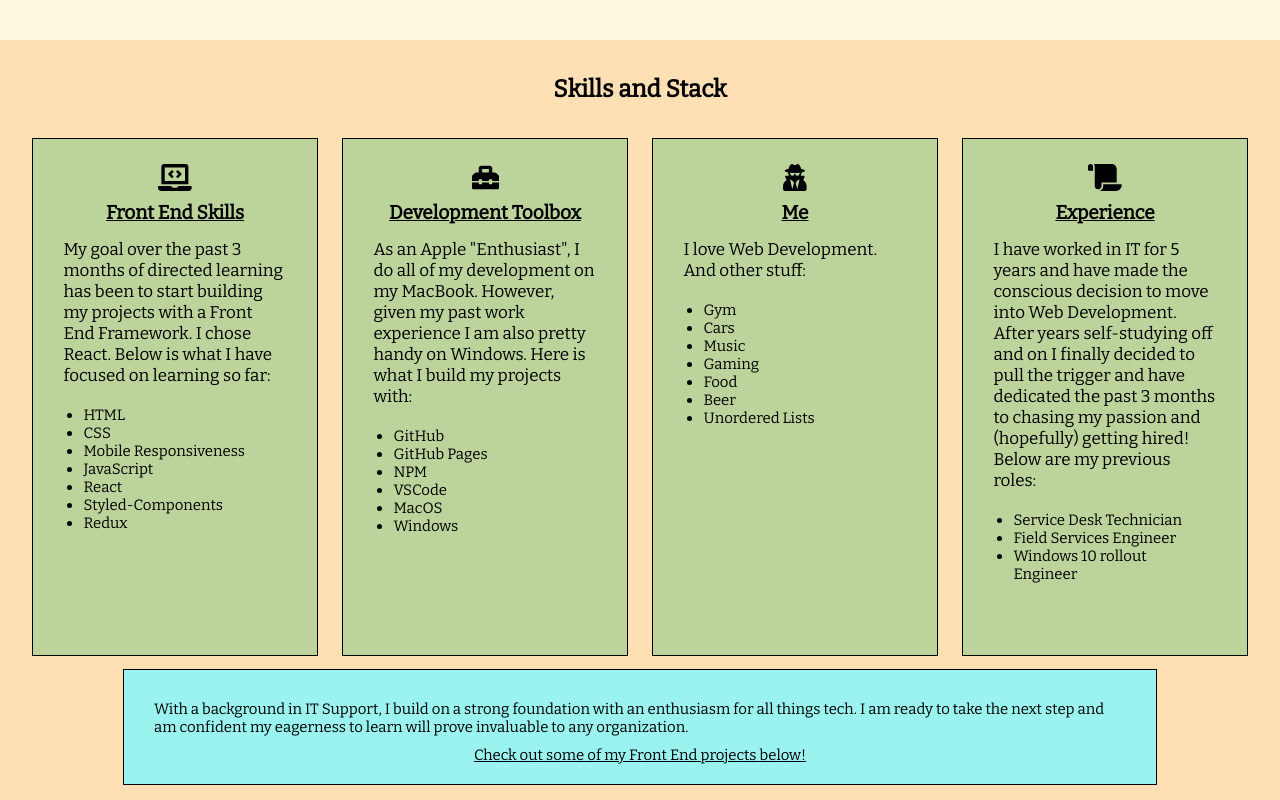
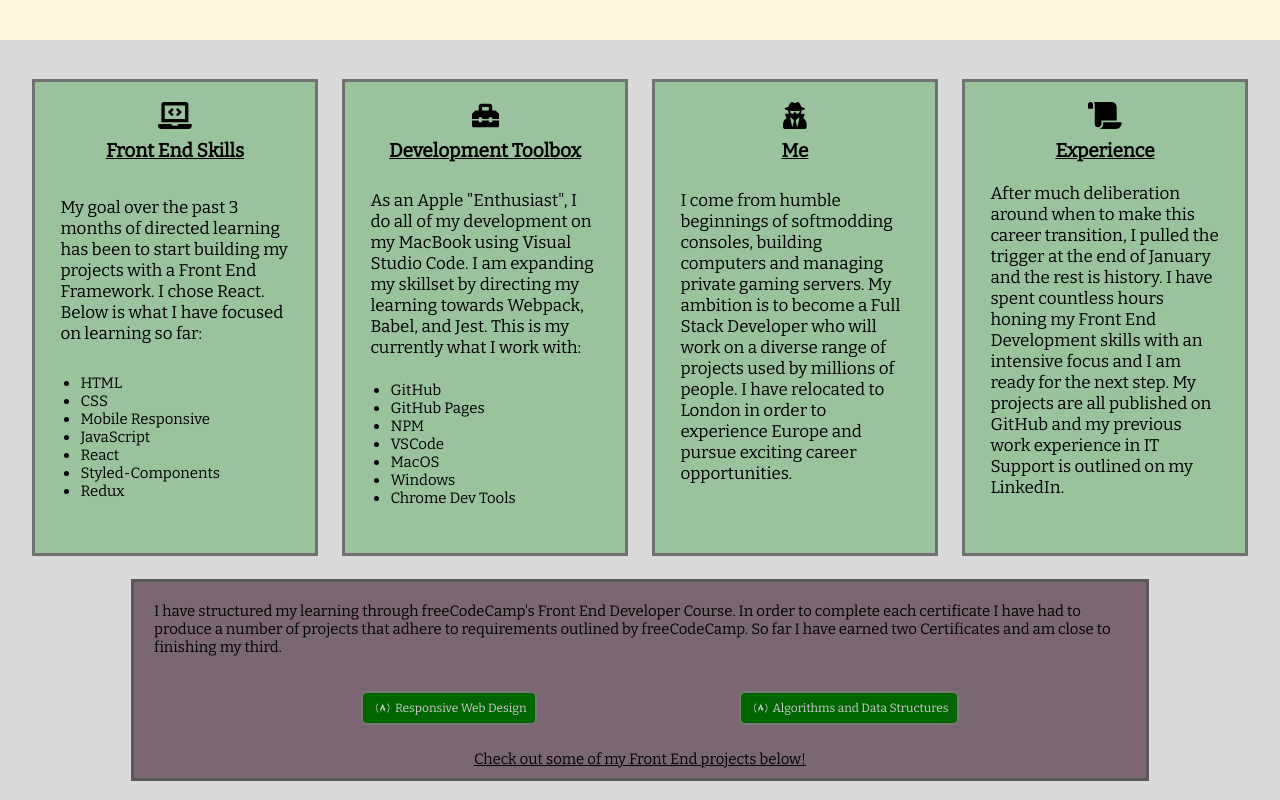
Before and after one commit to matthewmcintyre/react_personal_portfolio, a React (Create React App) app: page / in a window 1280 px wide. Shown: the part 760-1560 px from the top of the page. Built offline with nearby package versions, Linux system fonts and the light colour scheme.

Commit message:
content improvements

```diff
--- a/src/components/SummarySection/SkillBox.js
+++ b/src/components/SummarySection/SkillBox.js
@@ -7,11 +7,11 @@ const SkillWrapper = styled.div`
   flex-direction: column;
   height: 100%;
   align-items: center;
-  background-color: #bcd39c;
-  border: 1px solid black;
+  background-color: #99c29d;
+  border: 3px solid #717171;
   padding: 5px;
   @media (min-width: 700px) {
-    padding: 20px;
+    padding: 15px; 10px;
   }
 `;
 
@@ -32,11 +32,11 @@ const SkillTitle = styled.div`
   }
 `;
 
-//this currently does not do anything, probably because I need to set a static height
 const SkillSummaryWrapper = styled.div`
   display: flex;
   flex-direction: column;
-  justify-content: space-between;
+  justify-content: space-evenly;
+  height: 80%;
 `;
 
 const SkillSummaryIntro = styled.div`
@@ -58,7 +58,7 @@ const SkillSummaryList = styled.div`
 
   @media (min-width: 700px) {
     font-size: 15px;
-    padding: 10px 30px;
+    padding: 0px 30px;
   }
 `;
 
--- a/src/components/SummarySection/SummarySection.container.js
+++ b/src/components/SummarySection/SummarySection.container.js
@@ -9,14 +9,16 @@ import {
   faUserSecret,
   faScroll
 } from "@fortawesome/free-solid-svg-icons";
+import { faFreeCodeCamp } from "@fortawesome/free-brands-svg-icons";
+import { FontAwesomeIcon } from "@fortawesome/react-fontawesome";
 
 const SectionWrapper = styled.section`
-  height: 1700px;
-  background: #ffe0b5;
+  height: 1800px;
+  background: #dadada;
   display: flex;
   flex-direction: column;
   justify-content: space-evenly;
-  padding: 0px 20px;
+  padding: 0px 10px;
 
   @media (min-width: 700px) {
     height: 100vh;
@@ -24,22 +26,15 @@ const SectionWrapper = styled.section`
   }
 `;
 
-const Heading = styled.h1`
-  color: black;
-  align-self: center;
-`;
-
 const WriteUpWrapper = styled.div`
   align-self: center;
   width: 90%;
-  background-color: #9bf3f0;
+  background-color: #7b6771;
   padding: 10px;
-  border: 1px solid black;
-
+  border: 3px solid #5a5a5a;
   font-size: 14px;
 
   @media (min-width: 700px) {
-    padding: 20px;
     margin: 20px;
     font-size: 15px;
     width: 80%;
@@ -77,7 +72,7 @@ const FrontEndSkillList = (
   <ul>
     <li>HTML</li>
     <li>CSS</li>
-    <li>Mobile Responsiveness</li>
+    <li>Mobile Responsive</li>
     <li>JavaScript</li>
     <li>React</li>
     <li>Styled-Components</li>
@@ -93,35 +88,52 @@ const ToolboxSkillList = (
     <li>VSCode</li>
     <li>MacOS</li>
     <li>Windows</li>
+    <li>Chrome Dev Tools</li>
   </ul>
 );
 
-const MeSkillList = (
-  <ul>
-    <li>Gym</li>
-    <li>Cars</li>
-    <li>Music</li>
-    <li>Gaming</li>
-    <li>Food</li>
-    <li>Beer</li>
-    <li>Unordered Lists</li>
-  </ul>
-);
+const WriteUpContent =
+  "I have structured my learning through freeCodeCamp's Front End Developer Course. In order to complete each certificate I have had to produce a number of projects that adhere to requirements outlined by freeCodeCamp. So far I have earned two Certificates and am close to finishing my third.";
 
-const ExperienceSkillList = (
-  <ul>
-    <li>Service Desk Technician</li>
-    <li>Field Services Engineer</li>
-    <li>Windows 10 rollout Engineer</li>
-  </ul>
-);
+const FreeCodeCampCertButtonWrapper = styled.div`
+  display: flex;
+  width: 100%;
+  justify-content: space-evenly;
+  padding: 20px 0px;
+  flex-direction: column;
+
+  @media (min-width: 700px) {
+    flex-direction: row;
+    padding: 20px;
+  }
+`;
+
+const FreeCodeCampCertButton = styled.div`
+  color: #ccc;
+  background: darkgreen;
+  border: 2px solid #777;
+  border-radius: 6px;
+  padding: 8px;
+  font-size: 12px;
+  cursor: pointer;
+  transition: 0.5s;
+  text-align: center;
+  margin: 5px;
+
+  :hover {
+    color: #333333;
+    background: #ccc;
+  }
+`;
+
+const FreeCodeCampCertIcon = styled(FontAwesomeIcon)`
+  padding: 0px 5px;
+`;
 
 class SummarySection extends Component {
   render() {
     return (
       <SectionWrapper id="summarysection">
-        <Heading>Skills and Stack</Heading>
-
         <SkillBoxContainer>
           <SkillBox
             icon={faLaptopCode}
@@ -133,33 +145,47 @@ class SummarySection extends Component {
           <SkillBox
             icon={faToolbox}
             title="Development Toolbox"
-            contentIntro='As an Apple "Enthusiast", I do all of my development on my MacBook. However, given my past work experience I am also pretty handy on Windows. Here is what I build my projects with:'
+            contentIntro='As an Apple "Enthusiast", I do all of my development on my MacBook using Visual Studio Code. I am expanding my skillset by directing my learning towards Webpack, Babel, and Jest. This is my currently what I work with:'
             contentList={ToolboxSkillList}
           />
 
           <SkillBox
             icon={faUserSecret}
             title="Me"
-            contentIntro="I love Web Development. And other stuff:"
-            contentList={MeSkillList}
+            contentIntro="I come from humble beginnings of softmodding consoles, building computers and managing private gaming servers. My ambition is to become a Full Stack Developer who will work on a diverse range of projects used by millions of people. I have relocated to London in order to experience Europe and pursue exciting career opportunities."
           />
 
           <SkillBox
             icon={faScroll}
             title="Experience"
-            contentIntro="I have worked in IT for 5 years and have made the conscious decision to move into Web Development. After years self-studying off and on I finally decided to pull the trigger and have dedicated the past 3 months to chasing my passion and (hopefully) getting hired! Below are my previous roles:"
-            contentList={ExperienceSkillList}
+            contentIntro="After much deliberation around when to make this career transition, I pulled the trigger at the end of January and the rest is history. I have spent countless hours honing my Front End Development skills with an intensive focus and I am ready for the next step. My projects are all published on GitHub and my previous work experience in IT Support is outlined on my LinkedIn."
           />
         </SkillBoxContainer>
 
         <WriteUpWrapper>
-          <WriteUp>
-            With a background in IT Support, I build on a strong foundation with
-            an enthusiasm for all things tech. I am ready to take the next step
-            and am confident my eagerness to learn will prove invaluable to any
-            organization.
-          </WriteUp>
-
+          <WriteUp>{WriteUpContent}</WriteUp>
+          <FreeCodeCampCertButtonWrapper>
+            <FreeCodeCampCertButton
+              onClick={() =>
+                window.open(
+                  "https://www.freecodecamp.org/certification/matthewmcintyre/responsive-web-design"
+                )
+              }
+            >
+              <FreeCodeCampCertIcon icon={faFreeCodeCamp} />
+              Responsive Web Design
+            </FreeCodeCampCertButton>
+            <FreeCodeCampCertButton
+              onClick={() =>
+                window.open(
+                  "https://www.freecodecamp.org/certification/matthewmcintyre/javascript-algorithms-and-data-structures"
+                )
+              }
+            >
+              <FreeCodeCampCertIcon icon={faFreeCodeCamp} />
+              Algorithms and Data Structures
+            </FreeCodeCampCertButton>
+          </FreeCodeCampCertButtonWrapper>
           <WriteUpCentered>
             Check out some of my Front End projects below!
           </WriteUpCentered>
```
